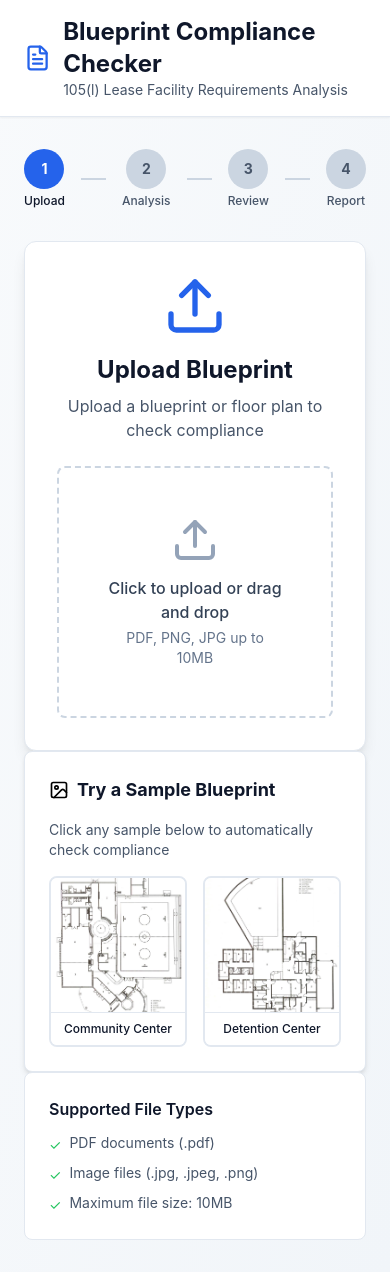
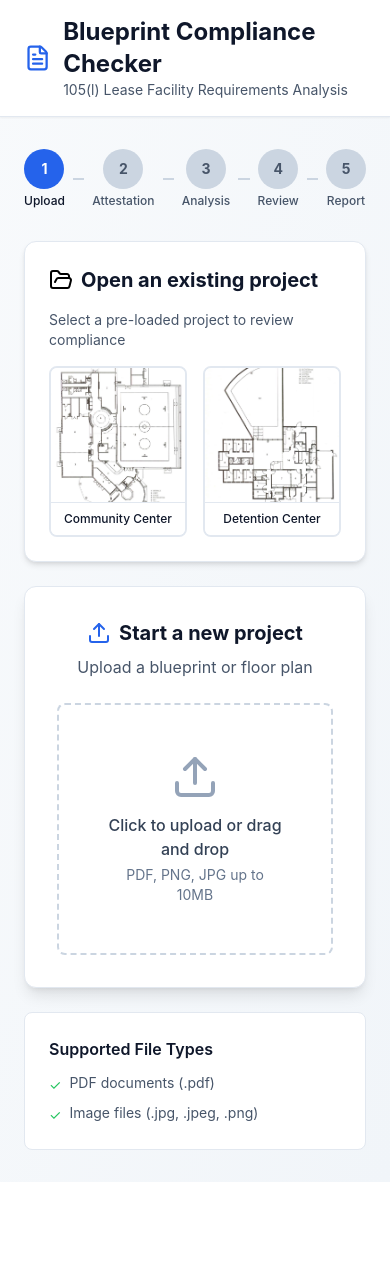
Before and after one commit to anasuyab/ocelot-compliance-app, a React (Create React App) app in the folder frontend/: page / in a window 390 px wide. After the commit the page ends 1182 px from the top, so only its background shows below. Built offline with nearby package versions, Linux system fonts and the light colour scheme.

Commit message:
Fixed the upload page to look like a project upload, added an attestation page

```diff
--- a/frontend/src/App.jsx
+++ b/frontend/src/App.jsx
@@ -8,6 +8,7 @@ import { useBlueprintValidation } from './hooks/useBlueprintValidation';
 
 // 2. View Component Imports
 import UploadView from './components/views/UploadView';
+import AttestationView from './components/views/AttestationView';
 import AnalysisView from './components/views/AnalysisView';
 import CategoryAnnotatedView from './components/views/CategoryAnnotatedView';
 import ComplianceReport from './components/views/ComplianceReport';
@@ -18,8 +19,8 @@ const App = () => {
   const [uploadedFile, setUploadedFile] = useState(null);
   const [blueprintImage, setBlueprintImage] = useState(null);
 
-  // New state to track if we have finished the interactive review
-  const [hasReviewed, setHasReviewed] = useState(false);
+  // --- STATE FOR FLOW CONTROL ---
+  const [isAttesting, setIsAttesting] = useState(false);
   const [hasViewedAnnotations, setHasViewedAnnotations] = useState(false);
 
   const {
@@ -48,27 +49,33 @@ const App = () => {
   const theme = getThemeFromURL();
   const displayError = validationError || analysisError || generationError;
 
+  // --- LOGIC: DETERMINE CURRENT STEP ---
   const getCurrentStep = () => {
-    if (status === 'error') return 'upload';
+    if (!uploadedFile) return 'upload';
+
+    // If file exists and we are attesting (or haven't started analysis yet), go to attestation
+    if (uploadedFile && isAttesting && status === 'idle') return 'attestation';
+
+    // If file exists but we aren't attesting yet, stay on upload (this happens for manual uploads before clicking continue)
+    if (uploadedFile && !isAttesting && status === 'idle') return 'upload';
+
     if (status === 'analyzing') return 'analyzing';
-    // When analysis is complete...
-    if (status === 'complete') {
-      // First show annotated view
-      if (!hasViewedAnnotations) return 'annotated';
-      // Finally show report
-      return 'report';
-    }
+    if (status === 'complete' && !hasViewedAnnotations) return 'annotated';
+    if (status === 'complete' && hasViewedAnnotations) return 'report';
 
     return 'upload';
   };
 
   const currentStep = getCurrentStep();
 
-  // Handlers
+  // --- HANDLERS ---
+
+  // 1. Manual File Upload
   const handleFileUpload = (e) => {
     const file = e.target.files[0];
     if (file) {
       setUploadedFile(file);
+      setIsAttesting(false); // Do not auto-advance for manual uploads
       resetValidation();
       const reader = new FileReader();
       reader.onload = (event) => {
@@ -76,6 +83,24 @@ const App = () => {
       };
       reader.readAsDataURL(file);
     }
+  };
+
+  // 2. Sample Selection (Auto-advance)
+  const handleSampleSelection = (file, imageUrl) => {
+    setUploadedFile(file);
+    setBlueprintImage(imageUrl);
+    setIsAttesting(true); // <--- Key change: Auto-advance immediately
+    resetValidation();
+  };
+
+  const handleContinueToAttestation = () => {
+    if (uploadedFile) {
+      setIsAttesting(true);
+    }
+  };
+
+  const handleBackToUpload = () => {
+    setIsAttesting(false);
   };
 
   const handleStartAnalysis = async () => {
@@ -87,18 +112,15 @@ const App = () => {
     }
   };
 
-  // Called when user clicks "Generate Report" in the EditorView
   const handleReviewComplete = (editedRooms) => {
-    // Trigger report generation and switch to report view
-    setHasViewedAnnotations(true)
+    setHasViewedAnnotations(true);
     generateReport(uploadedFile, editedRooms);
-    setHasReviewed(true);
   };
 
   const handleReset = () => {
     setUploadedFile(null);
     setBlueprintImage(null);
-    setHasReviewed(false);
+    setIsAttesting(false);
     setHasViewedAnnotations(false);
     resetValidation();
     resetAnalysis();
@@ -111,18 +133,11 @@ const App = () => {
       <div className={`${theme.headerBackground} border-b ${theme.headerBorder} shadow-sm`}>
         <div className="max-w-7xl mx-auto px-6 py-4">
           <div className="flex items-center gap-3">
-
-            {/* CONDITIONAL LOGO LOGIC */}
             {theme.logoSrc ? (
-              <img
-                src={theme.logoSrc}
-                alt="Tribe Logo"
-                className="w-auto h-12 object-contain"
-              />
+              <img src={theme.logoSrc} alt="Logo" className="w-auto h-12 object-contain" />
             ) : (
               <FileText className={`w-8 h-8 ${theme.headerIcon}`} />
             )}
-
             <div>
               <h1 className={`text-2xl font-bold ${theme.headerTitle}`}>Blueprint Compliance Checker</h1>
               <p className={`text-sm ${theme.headerSubtitle}`}>105(l) Lease Facility Requirements Analysis</p>
@@ -141,31 +156,42 @@ const App = () => {
           </div>
         )}
 
-        {/* --- Progress Steps (Added Annotated and Review Steps) --- */}
-        <div className="mb-8 flex items-center justify-center gap-4">
+        {/* --- Progress Steps --- */}
+        <div className="mb-8 flex items-center justify-center gap-2 md:gap-4 overflow-x-auto">
           <StepIndicator
             number={1} label="Upload"
             active={currentStep === 'upload'}
             completed={currentStep !== 'upload'}
             theme={theme}
           />
-          <div className={`w-10 h-0.5 ${theme.stepDivider}`}></div>
+          <div className={`w-6 md:w-10 h-0.5 ${theme.stepDivider}`}></div>
+
           <StepIndicator
-            number={2} label="Analysis"
-            active={currentStep === 'analyzing'}
-            completed={currentStep === 'annotated' || currentStep === 'review' || currentStep === 'report'}
+            number={2} label="Attestation"
+            active={currentStep === 'attestation'}
+            completed={currentStep !== 'upload' && currentStep !== 'attestation'}
             theme={theme}
           />
-          <div className={`w-10 h-0.5 ${theme.stepDivider}`}></div>
+          <div className={`w-6 md:w-10 h-0.5 ${theme.stepDivider}`}></div>
+
           <StepIndicator
-            number={3} label="Review"
-            active={currentStep === 'annotated'}
-            completed={currentStep === 'review' || currentStep === 'report'}
+            number={3} label="Analysis"
+            active={currentStep === 'analyzing'}
+            completed={currentStep === 'annotated' || currentStep === 'report'}
             theme={theme}
           />
-          <div className={`w-10 h-0.5 ${theme.stepDivider}`}></div>
+          <div className={`w-6 md:w-10 h-0.5 ${theme.stepDivider}`}></div>
+
           <StepIndicator
-            number={4} label="Report"
+            number={4} label="Review"
+            active={currentStep === 'annotated'}
+            completed={currentStep === 'report'}
+            theme={theme}
+          />
+          <div className={`w-6 md:w-10 h-0.5 ${theme.stepDivider}`}></div>
+
+          <StepIndicator
+            number={5} label="Report"
             active={currentStep === 'report'}
             theme={theme}
           />
@@ -178,19 +204,26 @@ const App = () => {
             uploadedFile={uploadedFile}
             blueprintImage={blueprintImage}
             onUpload={handleFileUpload}
+            onContinue={handleContinueToAttestation}
+            onSelectSample={handleSampleSelection} // <--- Pass new handler
+          />
+        )}
+
+        {currentStep === 'attestation' && (
+          <AttestationView
+            theme={theme}
+            fileName={uploadedFile ? uploadedFile.name : "Unknown File"}
+            blueprintImage={blueprintImage}
+            onBack={handleBackToUpload}
             onStartAnalysis={handleStartAnalysis}
             isValidating={validationStatus === 'validating'}
           />
         )}
 
         {currentStep === 'analyzing' && (
-          <AnalysisView
-            theme={theme}
-            progress={progress}
-          />
+          <AnalysisView theme={theme} progress={progress} />
         )}
 
-        {/* Annotated Preview Step */}
         {currentStep === 'annotated' && result && (
           <CategoryAnnotatedView
             theme={theme}
@@ -204,7 +237,6 @@ const App = () => {
           />
         )}
 
-        {/* 1. Show Loading State while generating */}
         {currentStep === 'report' && generationStatus === 'generating' && (
           <div className="flex flex-col items-center justify-center py-24 text-center">
             <div className="animate-spin rounded-full h-12 w-12 border-b-2 border-blue-600 mb-4 mx-auto"></div>
@@ -213,21 +245,16 @@ const App = () => {
           </div>
         )}
 
-        {/* 2. Show Error if generation failed */}
         {currentStep === 'report' && generationStatus === 'error' && (
           <div className="max-w-2xl mx-auto mt-8 p-6 bg-red-50 border border-red-200 rounded-lg text-center">
             <h3 className="text-lg font-bold text-red-700 mb-2">Report Generation Failed</h3>
             <p className="text-red-600 mb-4">We encountered an error compiling the final report.</p>
-            <button
-              onClick={handleReset}
-              className="px-4 py-2 bg-red-600 text-white rounded hover:bg-red-700 transition"
-            >
+            <button onClick={handleReset} className="px-4 py-2 bg-red-600 text-white rounded hover:bg-red-700 transition">
               Start Over
             </button>
           </div>
         )}
 
-        {/* 3. Show Report ONLY when data exists */}
         {currentStep === 'report' && generationStatus === 'complete' && report && (
           <ComplianceReport
             theme={theme}
@@ -236,17 +263,6 @@ const App = () => {
             onReset={handleReset}
           />
         )}
-
-        {/* 4. DEBUGGING CATCH-ALL: Logic Gap Detector */}
-        {currentStep === 'report' && generationStatus === 'complete' && !report && (
-           <div className="p-6 bg-yellow-50 border border-yellow-200 text-yellow-800 rounded-lg text-center">
-             <h3 className="font-bold">Debug Info</h3>
-             <p>Status is 'complete', but Report Data is missing.</p>
-             <button onClick={() => console.log({ report, generationStatus })} className="mt-2 underline">
-               Log State to Console
-             </button>
-           </div>
-        )}
       </div>
     </div>
   );
--- /dev/null
+++ b/frontend/src/components/views/AttestationView.jsx
@@ -0,0 +1,109 @@
+import React, { useState } from 'react';
+import { ShieldCheck, ArrowLeft, Loader2, FileText } from 'lucide-react';
+
+const AttestationView = ({
+  theme,
+  fileName,
+  blueprintImage, // <--- New Prop
+  onBack,
+  onStartAnalysis,
+  isValidating
+}) => {
+  const [isChecked, setIsChecked] = useState(false);
+
+  return (
+    <div className="max-w-2xl mx-auto">
+      <div className={`${theme.cardBackground} rounded-xl shadow-lg p-8 border ${theme.cardBorder}`}>
+
+        {/* Icon Header */}
+        <div className="text-center mb-8">
+          <div className={`w-16 h-16 rounded-full bg-blue-50 flex items-center justify-center mx-auto mb-4 ring-8 ring-blue-50/50`}>
+            <ShieldCheck className={`w-8 h-8 text-blue-600`} />
+          </div>
+          <h2 className={`text-2xl font-bold ${theme.textPrimary} mb-2`}>Project Attestation</h2>
+          <p className={theme.textSecondary}>Please confirm document completeness before analysis.</p>
+        </div>
+
+        {/* Document Card & Checkbox */}
+        <div className="bg-gray-50 rounded-xl p-6 mb-8 border border-gray-200">
+
+           {/* FILE INFO + THUMBNAIL */}
+           <div className="flex items-center gap-4 mb-6 pb-4 border-b border-gray-200">
+             {/* Thumbnail Container */}
+             <div className="w-20 h-20 bg-white rounded-lg border border-gray-200 overflow-hidden flex-shrink-0 shadow-sm relative">
+                {blueprintImage ? (
+                  <img
+                    src={blueprintImage}
+                    alt="Thumbnail"
+                    className="w-full h-full object-cover"
+                  />
+                ) : (
+                  <div className="w-full h-full flex items-center justify-center bg-gray-50 text-gray-400">
+                    <FileText size={24}/>
+                  </div>
+                )}
+             </div>
+
+             <div className="flex-1 min-w-0">
+               <p className="text-xs text-gray-500 uppercase font-bold tracking-wider mb-1">Selected Document</p>
+               <h3 className="font-bold text-gray-900 text-lg truncate" title={fileName}>
+                 {fileName}
+               </h3>
+             </div>
+           </div>
+
+           {/* Checkbox */}
+           <label className="flex items-start gap-4 cursor-pointer group p-3 rounded-lg hover:bg-white border border-transparent hover:border-gray-200 transition-all">
+             <div className="relative flex items-center mt-1">
+               <input
+                 type="checkbox"
+                 className="peer h-5 w-5 cursor-pointer appearance-none rounded border-2 border-gray-300 shadow-sm checked:border-blue-600 checked:bg-blue-600 transition-all"
+                 checked={isChecked}
+                 onChange={(e) => setIsChecked(e.target.checked)}
+               />
+               <svg className="pointer-events-none absolute left-1/2 top-1/2 -translate-x-1/2 -translate-y-1/2 text-white opacity-0 peer-checked:opacity-100" width="12" height="12" viewBox="0 0 12 12" fill="none">
+                 <path d="M10 3L4.5 8.5L2 6" stroke="currentColor" strokeWidth="2" strokeLinecap="round" strokeLinejoin="round"/>
+               </svg>
+             </div>
+             <div className="text-sm text-gray-600 group-hover:text-gray-900 transition-colors leading-relaxed">
+                I attest that I am authorized to submit a lease proposal to the U.S. Department of the Interior for the following facility(ies) pursuant to Public Law 93-638.
+             </div>
+           </label>
+        </div>
+
+        {/* Actions */}
+        <div className="flex gap-4">
+          <button
+            onClick={onBack}
+            className={`flex-1 py-3 px-4 rounded-lg border border-gray-300 font-semibold text-gray-600 hover:bg-gray-50 hover:text-gray-900 transition-colors flex items-center justify-center gap-2`}
+            disabled={isValidating}
+          >
+            <ArrowLeft size={18} />
+            Back
+          </button>
+
+          <button
+            onClick={onStartAnalysis}
+            disabled={!isChecked || isValidating}
+            className={`flex-[2] py-3 px-4 rounded-lg font-semibold text-white transition-all flex items-center justify-center gap-2 ${
+              !isChecked || isValidating
+                ? 'bg-gray-300 cursor-not-allowed'
+                : 'bg-blue-600 hover:bg-blue-700 shadow-md hover:shadow-lg hover:-translate-y-0.5'
+            }`}
+          >
+            {isValidating ? (
+              <>
+                <Loader2 className="animate-spin" size={18} />
+                Validating Blueprint...
+              </>
+            ) : (
+              "Confirm & Analyze"
+            )}
+          </button>
+        </div>
+      </div>
+    </div>
+  );
+};
+
+export default AttestationView;
--- a/frontend/src/components/views/UploadView.jsx
+++ b/frontend/src/components/views/UploadView.jsx
@@ -1,18 +1,18 @@
 import React from 'react';
-import { Upload, FileText, Loader2, Image } from 'lucide-react'; // Added Loader2
+import { Upload, FileText, Image, FolderOpen, ArrowRight } from 'lucide-react';
 
 const SAMPLE_BLUEPRINTS = [
   {
     id: 1,
     name: "Community Center",
-    thumbnail: "/community-center.png",
-    file: "/community-center.png"
+    file: "/community-center.png",
+    thumbnail: "/community-center.png"
   },
   {
     id: 2,
     name: "Detention Center",
-    thumbnail: "/detention-center.png",
-    file: "/detention-center.png"
+    file: "/detention-center.png",
+    thumbnail: "/detention-center.png"
   }
 ];
 
@@ -21,35 +21,24 @@ const UploadView = ({
   uploadedFile,
   blueprintImage,
   onUpload,
-  onStartAnalysis,
-  isValidating
+  onContinue,
+  onSelectSample
 }) => {
 
-  // Handle sample blueprint selection
   const handleSampleSelect = async (sample) => {
     try {
-      // Fetch the file from the server
+      // 1. Fetch file data
       const response = await fetch(sample.file);
       const blob = await response.blob();
-      console.log(response)
 
-      // Create a File object from the blob
+      // 2. Create File object
       const file = new File([blob], sample.name + '.png', { type: 'image/png' });
 
-      // Create a synthetic event object to pass to onUpload
-      const syntheticEvent = {
-        target: {
-          files: [file]
-        }
-      };
-
-      // Trigger the upload handler
-      onUpload(syntheticEvent);
-
-      // Auto-start analysis after a brief delay to let state update
-      setTimeout(() => {
-        onStartAnalysis();
-      }, 100);
+      // 3. Directly call the unified handler in App.js
+      // We pass the file AND the image URL (sample.file acts as the URL here)
+      if (onSelectSample) {
+        onSelectSample(file, sample.file);
+      }
 
     } catch (error) {
       console.error('Error loading sample blueprint:', error);
@@ -57,36 +46,79 @@ const UploadView = ({
   };
 
   return (
-    <div className="max-w-2xl mx-auto">
+    <div className="max-w-2xl mx-auto space-y-6">
+
+      {/* --- SECTION 1: SAMPLES --- */}
+      <div className={`${theme.cardBackground} ${theme.cardBorder} border rounded-xl p-6 shadow-md`}>
+        <div className="flex items-center gap-2 mb-4">
+          <FolderOpen className={`w-6 h-6 ${theme.iconPrimary}`} />
+          <h3 className={`text-xl font-bold ${theme.textPrimary}`}>
+            Open an existing project
+          </h3>
+        </div>
+        <p className={`${theme.textSecondary} mb-4 text-sm`}>
+          Select a pre-loaded project to review compliance
+        </p>
+
+        <div className="grid grid-cols-2 md:grid-cols-4 gap-4">
+          {SAMPLE_BLUEPRINTS.map((sample) => (
+            <button
+              key={sample.id}
+              onClick={() => handleSampleSelect(sample)}
+              className={`group relative overflow-hidden rounded-lg border-2 ${theme.cardBorder} hover:border-blue-500 transition-all cursor-pointer`}
+            >
+              <div className="aspect-square bg-gray-100 flex items-center justify-center">
+                <img
+                  src={sample.thumbnail}
+                  alt={sample.name}
+                  className="w-full h-full object-cover"
+                />
+              </div>
+              <div className="absolute inset-0 bg-blue-600 bg-opacity-0 group-hover:bg-opacity-80 transition-all flex items-center justify-center">
+                <span className="text-white font-semibold opacity-0 group-hover:opacity-100 transition-opacity text-center px-2">
+                  Open
+                </span>
+              </div>
+              <div className={`p-2 ${theme.cardBackground} border-t ${theme.cardBorder}`}>
+                <p className={`text-xs font-medium ${theme.textPrimary} truncate`}>
+                  {sample.name}
+                </p>
+              </div>
+            </button>
+          ))}
+        </div>
+      </div>
+
+      {/* --- SECTION 2: UPLOAD --- */}
       <div className={`${theme.cardBackground} rounded-xl shadow-lg p-8 border ${theme.cardBorder}`}>
-
         <div className="text-center mb-6">
-           <Upload className={`w-16 h-16 ${theme.headerIcon} mx-auto mb-4`} />
-           <h2 className={`text-2xl font-bold ${theme.textPrimary} mb-2`}>Upload Blueprint</h2>
-           <p className={theme.textSecondary}>Upload a blueprint or floor plan to check compliance</p>
+           <div className="flex items-center justify-center gap-2 mb-2">
+             <Upload className={`w-6 h-6 ${theme.headerIcon}`} />
+             <h2 className={`text-xl font-bold ${theme.textPrimary}`}>Start a new project</h2>
+           </div>
+           <p className={theme.textSecondary}>Upload a blueprint or floor plan</p>
         </div>
 
         <label className="block">
-          <div className={`border-2 border-dashed ${theme.uploadBorder} rounded-lg p-12 text-center transition-colors cursor-pointer`}>
+          <div className={`border-2 border-dashed ${theme.uploadBorder} rounded-lg p-12 text-center transition-colors cursor-pointer hover:bg-gray-50/50`}>
             <input
               type="file"
               className="hidden"
               accept=".pdf,.png,.jpg,.jpeg"
               onChange={onUpload}
-              disabled={isValidating} // Disable input while validating
             />
 
-            {/* ... (File Preview Logic) ... */}
              {uploadedFile ? (
               <div className="space-y-4">
                 <div className="flex items-center justify-center gap-3">
                   <FileText className="w-8 h-8 text-green-600" />
                     <div className="text-left">
                       <p className="font-semibold text-slate-900">{uploadedFile.name}</p>
+                      <p className="text-xs text-slate-500">{(uploadedFile.size / 1024 / 1024).toFixed(2)} MB</p>
                     </div>
                   </div>
                   {blueprintImage && (
-                    <img src={blueprintImage} alt="Blueprint preview" className="max-h-48 mx-auto rounded border border-slate-200" />
+                    <img src={blueprintImage} alt="Preview" className="max-h-48 mx-auto rounded border border-slate-200 shadow-sm" />
                   )}
                 </div>
               ) : (
@@ -99,79 +131,19 @@ const UploadView = ({
           </div>
         </label>
 
+        {/* Continue Button */}
         {uploadedFile && (
           <button
-            onClick={onStartAnalysis}
-            disabled={isValidating}
-            className={`w-full mt-6 flex items-center justify-center gap-2 text-white font-semibold py-3 rounded-lg transition-colors ${
-              isValidating
-                ? 'bg-blue-400 cursor-not-allowed'
-                : 'bg-blue-600 hover:bg-blue-700'
-            }`}
+            onClick={onContinue}
+            className={`w-full mt-6 flex items-center justify-center gap-2 text-white font-semibold py-3 rounded-lg transition-colors bg-blue-600 hover:bg-blue-700 shadow-md`}
           >
-            {isValidating ? (
-              <>
-                <Loader2 className="w-5 h-5 animate-spin" />
-                Validating Blueprint...
-              </>
-            ) : (
-              "Analyze Blueprint"
-            )}
+            Continue to Attestation
+            <ArrowRight size={18} />
           </button>
         )}
       </div>
 
-      {/* Sample Blueprints Gallery */}
-      <div className={`${theme.cardBackground} ${theme.cardBorder} border rounded-lg p-6 shadow-md`}>
-        <div className="flex items-center gap-2 mb-4">
-          <Image className={`w-5 h-5 ${theme.iconPrimary}`} />
-          <h3 className={`text-lg font-bold ${theme.textPrimary}`}>
-            Try a Sample Blueprint
-          </h3>
-        </div>
-        <p className={`${theme.textSecondary} mb-4 text-sm`}>
-          Click any sample below to automatically check compliance
-        </p>
-
-        {/* Gallery Grid */}
-        <div className="grid grid-cols-2 md:grid-cols-4 gap-4">
-          {SAMPLE_BLUEPRINTS.map((sample) => (
-            <button
-              key={sample.id}
-              onClick={() => handleSampleSelect(sample)}
-              disabled={isValidating}
-              className={`group relative overflow-hidden rounded-lg border-2 ${theme.cardBorder} hover:border-blue-500 transition-all ${
-                isValidating ? 'opacity-50 cursor-not-allowed' : 'cursor-pointer'
-              }`}
-            >
-              {/* Thumbnail */}
-              <div className="aspect-square bg-gray-100 flex items-center justify-center">
-                <img
-                  src={sample.thumbnail}
-                  alt={sample.name}
-                  className="w-full h-full object-cover"
-                />
-              </div>
-
-              {/* Overlay on Hover */}
-              <div className="absolute inset-0 bg-blue-600 bg-opacity-0 group-hover:bg-opacity-80 transition-all flex items-center justify-center">
-                <span className="text-white font-semibold opacity-0 group-hover:opacity-100 transition-opacity text-center px-2">
-                  Check
-                </span>
-              </div>
-
-              {/* Label */}
-              <div className={`p-2 ${theme.cardBackground} border-t ${theme.cardBorder}`}>
-                <p className={`text-xs font-medium ${theme.textPrimary} truncate`}>
-                  {sample.name}
-                </p>
-              </div>
-            </button>
-          ))}
-        </div>
-      </div>
-
-      {/* Instructions */}
+      {/* --- SECTION 3: INSTRUCTIONS --- */}
       <div className={`${theme.cardBackground} ${theme.cardBorder} border rounded-lg p-6`}>
         <h3 className={`font-semibold mb-3 ${theme.textPrimary}`}>
           Supported File Types
@@ -185,15 +157,9 @@ const UploadView = ({
             <span className="text-green-500 mt-0.5">✓</span>
             <span>Image files (.jpg, .jpeg, .png)</span>
           </li>
-          <li className="flex items-start gap-2">
-            <span className="text-green-500 mt-0.5">✓</span>
-            <span>Maximum file size: 10MB</span>
-          </li>
         </ul>
       </div>
     </div>
-
-
   );
 };
 
```
